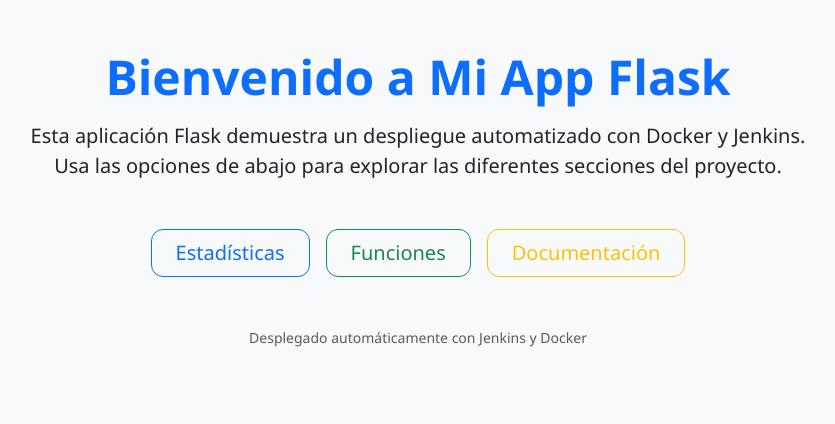
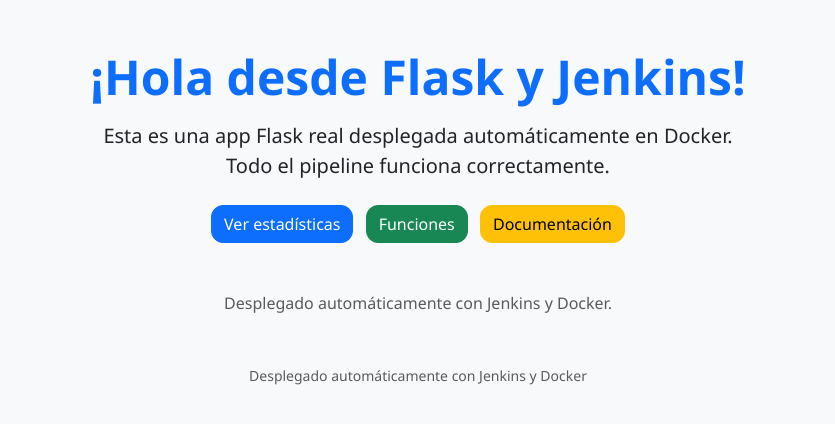
Before and after one commit to mcollado-dev/miapp-flask, a Flask app: page / in a window 1280 px wide. Shown: the part 55-479 px from the top of the page, without its empty margins (222-1057 px from the left). Run offline with Flask 3, Linux system fonts and the light colour scheme.

Commit message:
Update index.html

```diff
--- a/templates/index.html
+++ b/templates/index.html
@@ -2,16 +2,23 @@
 
 {% block content %}
 <div class="text-center mt-5 fade-in">
-    <h1 class="display-5 fw-bold text-primary mb-3">Bienvenido a Mi App Flask</h1>
-    <p class="lead mb-5">
-        Esta aplicación Flask demuestra un despliegue automatizado con <strong>Docker</strong> y <strong>Jenkins</strong>.<br>
-        Usa las opciones de abajo para explorar las diferentes secciones del proyecto.
+
+    <h1 class="display-5 fw-bold text-primary">¡Hola desde Flask y Jenkins!</h1>
+
+    <p class="lead mt-3">
+        Esta es una app Flask real desplegada automáticamente en Docker.<br>
+        Todo el pipeline funciona correctamente.
     </p>
 
-    <div class="d-flex justify-content-center flex-wrap gap-3">
-        <a href="{{ url_for('estadisticas') }}" class="btn btn-outline-primary btn-lg px-4 py-2">Estadísticas</a>
-        <a href="{{ url_for('funciones') }}" class="btn btn-outline-success btn-lg px-4 py-2">Funciones</a>
-        <a href="{{ url_for('documentacion') }}" class="btn btn-outline-warning btn-lg px-4 py-2">Documentación</a>
+    <div class="mt-4">
+        <a href="{{ url_for('estadisticas') }}" class="btn btn-primary me-2" role="button" aria-label="Ir a la página de estadísticas">Ver estadísticas</a>
+        <a href="{{ url_for('funciones') }}" class="btn btn-success me-2" role="button" aria-label="Ir a la página de funciones">Funciones</a>
+        <a href="{{ url_for('documentacion') }}" class="btn btn-warning" role="button" aria-label="Ir a la página de documentación">Documentación</a>
     </div>
+
+    <div class="mt-5">
+        <p class="text-muted">Desplegado automáticamente con Jenkins y Docker.</p>
+    </div>
+
 </div>
 {% endblock %}
```
